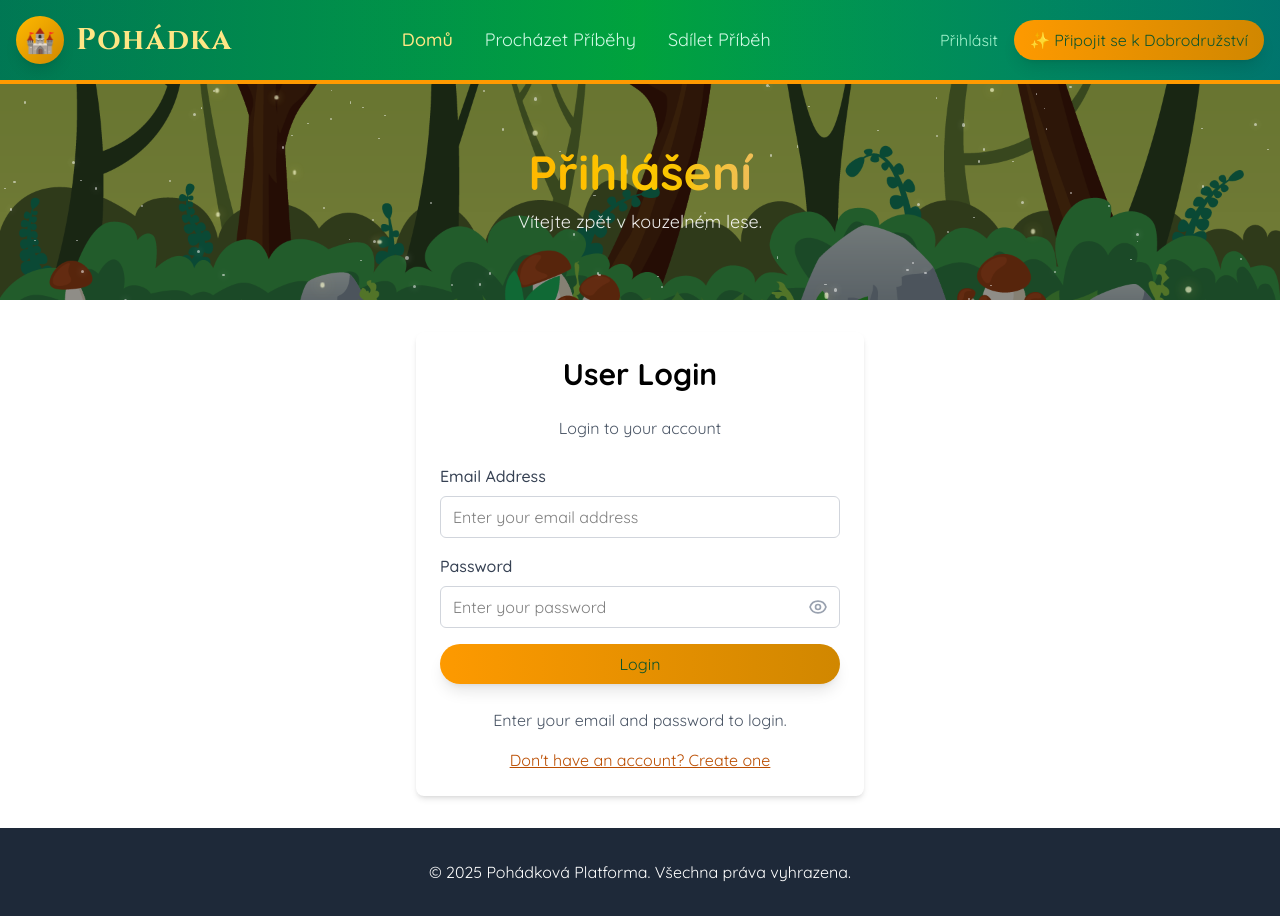
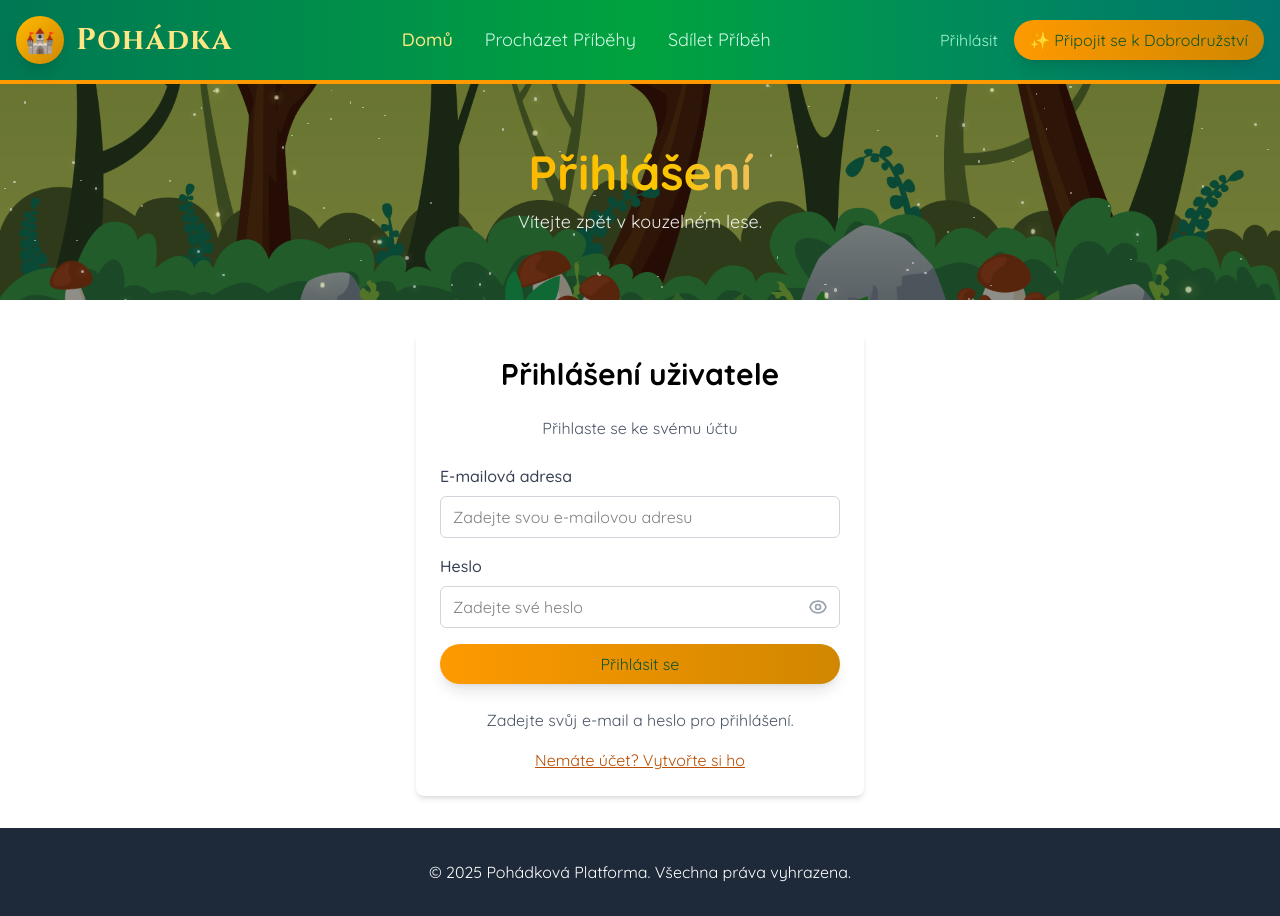
Before and after one commit to Milanus/fairytail, a Next.js app: page /login in a window 1280 px wide. Built offline with nearby package versions, Linux system fonts and the light colour scheme; no server answers.

Commit message:
translation

```diff
--- a/app/browse/Client.tsx
+++ b/app/browse/Client.tsx
@@ -12,6 +12,7 @@ export default function BrowseClient() {
   const [loading, setLoading] = useState(true);
   const [searchTerm, setSearchTerm] = useState("");
   const [selectedTag, setSelectedTag] = useState("");
+  const [selectedAuthor, setSelectedAuthor] = useState("");
   const [sortBy, setSortBy] = useState("newest");
   const [isAdmin, setIsAdmin] = useState(false);
   const [currentUser, setCurrentUser] = useState<{ name: string } | null>(null);
@@ -68,7 +69,7 @@ export default function BrowseClient() {
     };
   }, [sortBy]);
 
-  // Filter stories based on search term and selected tag
+  // Filter stories based on search term, selected tag, and selected author
   const filteredStories = stories.filter(story => {
     const matchesSearch = story.title.toLowerCase().includes(searchTerm.toLowerCase()) ||
                           (story.excerpt && story.excerpt.toLowerCase().includes(searchTerm.toLowerCase())) ||
@@ -76,7 +77,9 @@ export default function BrowseClient() {
 
     const matchesTag = selectedTag === "" || (story.tags || []).includes(selectedTag) || story.category === selectedTag;
 
-    return matchesSearch && matchesTag;
+    const matchesAuthor = selectedAuthor === "" || story.author === selectedAuthor;
+
+    return matchesSearch && matchesTag && matchesAuthor;
   });
 
   // Pagination logic
@@ -89,8 +92,9 @@ export default function BrowseClient() {
     setCurrentPage(page);
   };
 
-  // Get unique tags for filter dropdown
+  // Get unique tags and authors for filter dropdowns
   const allTags = [...new Set(stories.flatMap(story => story.tags || []))];
+  const allAuthors = [...new Set(stories.map(story => story.author))].sort();
 
   const handleDeleteStory = async (storyId: string) => {
     if (confirm("Are you sure you want to delete this story?")) {
@@ -172,7 +176,23 @@ export default function BrowseClient() {
             />
           </div>
 
-          <div className="grid grid-cols-1 md:grid-cols-2 gap-4">
+          <div className="grid grid-cols-1 md:grid-cols-3 gap-4">
+
+            {/* Author Filter */}
+            <div>
+              <label htmlFor="author-filter" className="block text-sm font-medium text-gray-700 mb-1">Filtrovat podle autora</label>
+              <select
+                id="author-filter"
+                className="w-full px-4 py-2 border border-gray-300 rounded-lg focus:ring-2 focus:ring-amber-500 focus:border-amber-500"
+                value={selectedAuthor}
+                onChange={(e) => setSelectedAuthor(e.target.value)}
+              >
+                <option value="">Všichni autoři</option>
+                {allAuthors.map(author => (
+                  <option key={author} value={author}>{author}</option>
+                ))}
+              </select>
+            </div>
 
             {/* Tag Filter */}
             <div>
--- a/app/login/page.tsx
+++ b/app/login/page.tsx
@@ -167,19 +167,19 @@ function LoginForm() {
     <div className="container mx-auto px-4 py-8">
       <div className="max-w-md mx-auto bg-white rounded-lg shadow-md p-6">
         <h1 className="text-3xl font-bold text-black mb-6 text-center">
-          {isNewUser ? "Create Account" : "User Login"}
+          {isNewUser ? "Vytvořit účet" : "Přihlášení uživatele"}
         </h1>
 
         <p className="text-gray-600 mb-6 text-center">
           {isNewUser
-            ? "Create a new account to access the FairyTale platform."
-            : "Login to your account"}
+            ? "Vytvořte si nový účet pro přístup k platformě FairyTale."
+            : "Přihlaste se ke svému účtu"}
         </p>
 
         <form onSubmit={handleSubmit}>
           <div className="mb-4">
             <label htmlFor="email" className="block text-gray-700 font-medium mb-2">
-              Email Address
+              E-mailová adresa
             </label>
             <input
               type="email"
@@ -187,7 +187,7 @@ function LoginForm() {
               value={email}
               onChange={(e) => setEmail(e.target.value)}
               className="w-full px-3 py-2 border border-gray-300 rounded-md focus:outline-none focus:ring-2 focus:ring-amber-500"
-              placeholder="Enter your email address"
+              placeholder="Zadejte svou e-mailovou adresu"
               required
             />
           </div>
@@ -195,7 +195,7 @@ function LoginForm() {
           {isNewUser && (
             <div className="mb-4">
               <label htmlFor="displayName" className="block text-gray-700 font-medium mb-2">
-                Display Name
+                Zobrazované jméno
               </label>
               <input
                 type="text"
@@ -203,7 +203,7 @@ function LoginForm() {
                 value={displayName}
                 onChange={(e) => setDisplayName(e.target.value)}
                 className="w-full px-3 py-2 border border-gray-300 rounded-md focus:outline-none focus:ring-2 focus:ring-amber-500"
-                placeholder="Enter your display name"
+                placeholder="Zadejte své zobrazované jméno"
                 required
               />
             </div>
@@ -211,7 +211,7 @@ function LoginForm() {
 
           <div className="mb-4">
             <label htmlFor="password" className="block text-gray-700 font-medium mb-2">
-              Password
+              Heslo
             </label>
             <div className="relative">
               <input
@@ -220,7 +220,7 @@ function LoginForm() {
                 value={password}
                 onChange={(e) => setPassword(e.target.value)}
                 className="w-full px-3 py-2 pr-10 border border-gray-300 rounded-md focus:outline-none focus:ring-2 focus:ring-amber-500"
-                placeholder="Enter your password"
+                placeholder="Zadejte své heslo"
               />
               <button
                 type="button"
@@ -241,7 +241,7 @@ function LoginForm() {
             </div>
             {isNewUser && (
               <p className="mt-2 text-sm text-gray-500">
-                Password will be securely hashed and stored.
+                Heslo bude bezpečně zahashováno a uloženo.
               </p>
             )}
           </div>
@@ -249,7 +249,7 @@ function LoginForm() {
           {isNewUser && (
             <div className="mb-4">
               <label htmlFor="confirmPassword" className="block text-gray-700 font-medium mb-2">
-                Confirm Password
+                Potvrďte heslo
               </label>
               <div className="relative">
                 <input
@@ -262,7 +262,7 @@ function LoginForm() {
                       ? 'border-red-500 focus:ring-red-500'
                       : 'border-gray-300 focus:ring-amber-500'
                   }`}
-                  placeholder="Confirm your password"
+                  placeholder="Potvrďte své heslo"
                 />
                 <button
                   type="button"
@@ -283,7 +283,7 @@ function LoginForm() {
               </div>
               {password && confirmPassword && password !== confirmPassword && (
                 <p className="mt-2 text-sm text-red-600">
-                  Passwords do not match
+                  Hesla se neshodují
                 </p>
               )}
             </div>
@@ -303,20 +303,20 @@ function LoginForm() {
 
           {needsVerification && !success && (
             <div className="mb-4 p-3 bg-blue-100 text-blue-700 rounded-md">
-              <p className="mb-2">Need to verify your email?</p>
+              <p className="mb-2">Potřebujete ověřit svůj e-mail?</p>
               <button
                 type="button"
                 onClick={async () => {
                   try {
                     await resendVerificationEmail();
-                    setSuccess("Verification email sent! Please check your inbox.");
+                    setSuccess("Ověřovací e-mail byl odeslán! Zkontrolujte prosím svou schránku.");
                   } catch (error) {
-                    setError("Failed to resend verification email. Please try again.");
+                    setError("Nepodařilo se znovu odeslat ověřovací e-mail. Zkuste to prosím znovu.");
                   }
                 }}
                 className="text-blue-600 hover:text-blue-800 underline"
               >
-                Resend verification email
+                Znovu odeslat ověřovací e-mail
               </button>
             </div>
           )}
@@ -326,15 +326,15 @@ function LoginForm() {
             disabled={isLoading}
             className="w-full bg-gradient-to-r from-amber-500 to-yellow-600 text-green-900 py-2 px-4 rounded-full hover:from-amber-400 hover:to-yellow-500 transition focus:outline-none focus:ring-2 focus:ring-amber-500 focus:ring-offset-2 shadow-lg disabled:opacity-50 disabled:cursor-not-allowed"
           >
-            {isLoading ? "Please wait..." : (isNewUser ? "Create Account" : "Login")}
+            {isLoading ? "Prosím čekejte..." : (isNewUser ? "Vytvořit účet" : "Přihlásit se")}
           </button>
         </form>
 
         <div className="mt-6 text-center">
           <p className="text-gray-600 mb-4">
             {isNewUser
-              ? "Create your account with email and password. You'll receive a verification email."
-              : "Enter your email and password to login."}
+              ? "Vytvořte si účet pomocí e-mailu a hesla. Obdržíte ověřovací e-mail."
+              : "Zadejte svůj e-mail a heslo pro přihlášení."}
           </p>
           <button
             onClick={() => {
@@ -355,7 +355,7 @@ function LoginForm() {
             }}
             className="text-amber-700 hover:text-amber-800 underline"
           >
-            {isNewUser ? "Already have an account? Login" : "Don't have an account? Create one"}
+            {isNewUser ? "Již máte účet? Přihlaste se" : "Nemáte účet? Vytvořte si ho"}
           </button>
         </div>
       </div>
```
